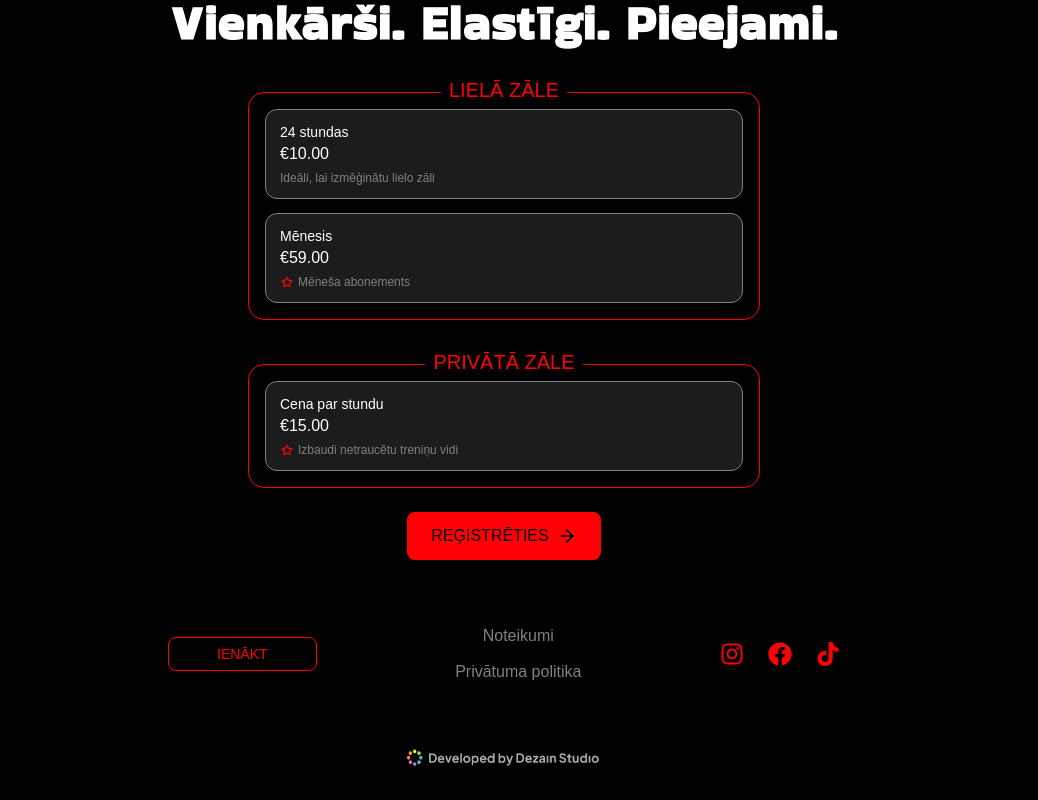
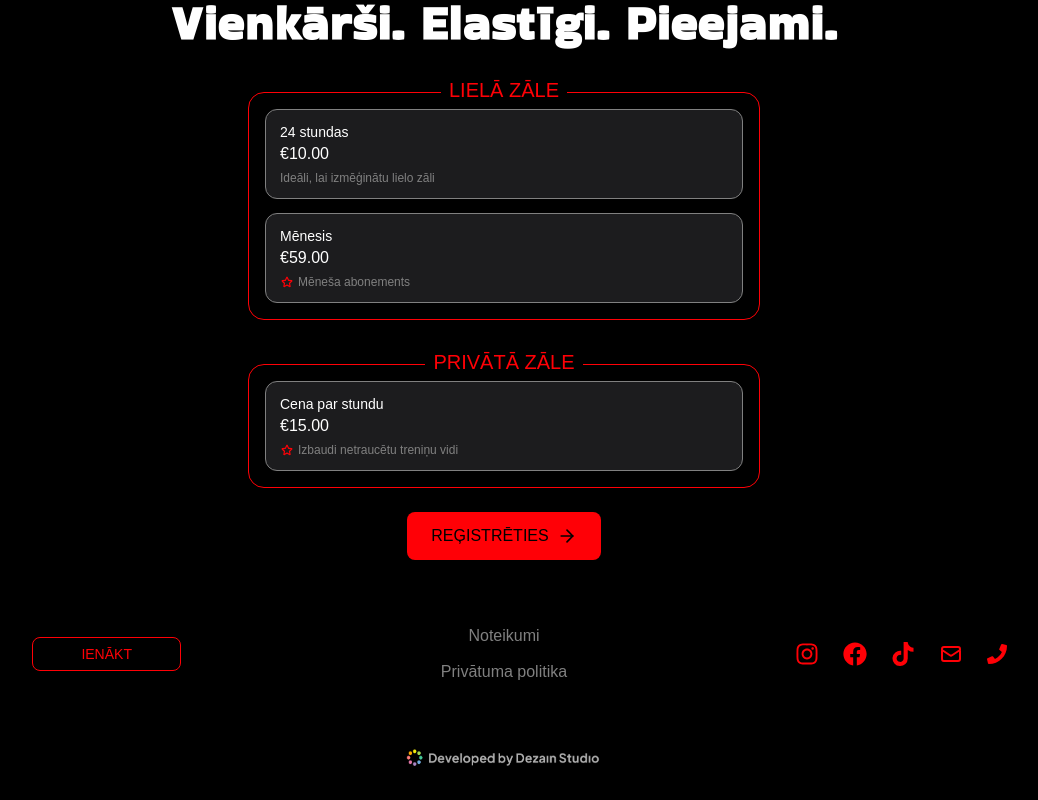
Before and after one commit to atisozols/skultes-next, a Next.js app: page / in a window 1280 px wide. Shown: the part 3340-4140 px from the top of the page, without its empty margins (136-1174 px from the left). Built offline with nearby package versions, Linux system fonts and the light colour scheme; no server answers; a web font is replaced by a local one.

Commit message:
footer sizing, phone and email added

```diff
--- a/components/sections/Landing.jsx
+++ b/components/sections/Landing.jsx
@@ -5,13 +5,13 @@ import { Button } from '../ui/Button';
 import Carousel from '../ui/Carousel';
 import Container from '../ui/Container';
 import { LuCalendarCheck, LuLock, LuShieldCheck, LuSmile, LuSun } from 'react-icons/lu';
-import { MdInsertEmoticon, MdOutlineAutoAwesome } from 'react-icons/md';
-import { FaCheck } from 'react-icons/fa';
+import { MdOutlineAutoAwesome } from 'react-icons/md';
 import { TbCoinEuro } from 'react-icons/tb';
 import { TiStarOutline } from 'react-icons/ti';
 import useResponsiveValue from '../../hooks/useResponsiveValue';
-import { FaInstagram, FaFacebook, FaTiktok } from 'react-icons/fa';
+import { FaInstagram, FaFacebook, FaTiktok, FaPhone } from 'react-icons/fa';
 import Link from 'next/link';
+import { HiOutlineMail } from 'react-icons/hi';
 
 const HeroSection = () => {
   return (
@@ -412,15 +412,15 @@ const Landing = () => {
       </section>
 
       <footer className="flex flex-col items-center justify-center gap-16 pb-8 pt-16">
-        <div className="mx-auto flex w-full max-w-2xl flex-col items-center justify-between gap-10 text-alternate md:flex-row">
-          <div>
+        <div className="mx-auto flex w-full max-w-6xl flex-col items-center justify-evenly gap-10 text-alternate md:flex-row">
+          <div className="flex w-1/3 items-center justify-center">
             <Link href="/log-in">
               <Button size="sm" variant="outline" className="px-12 font-medium uppercase">
                 Ienākt
               </Button>
             </Link>
           </div>
-          <div className="flex flex-col items-center justify-center gap-3">
+          <div className="flex w-1/3 flex-col items-center justify-center gap-3">
             <Link href="/tc" className="hover:underline">
               Noteikumi
             </Link>
@@ -428,7 +428,7 @@ const Landing = () => {
               Privātuma politika
             </Link>
           </div>
-          <div className="flex flex-col items-center justify-center gap-3 text-alternate">
+          <div className="flex w-1/3 flex-col items-center justify-center gap-3 text-alternate">
             <div className="flex items-center justify-center gap-6 text-2xl text-accent">
               <Link href={'https://www.instagram.com/ozols_club'}>
                 <FaInstagram />
@@ -439,6 +439,12 @@ const Landing = () => {
               <Link href={'https://www.tiktok.com/@ozols_club'}>
                 <FaTiktok />
               </Link>
+              <a href="mailto:atis@ozols.club">
+                <HiOutlineMail />
+              </a>
+              <a href="tel:+37126089445">
+                <FaPhone className="text-xl" />
+              </a>
             </div>
           </div>
         </div>
```
